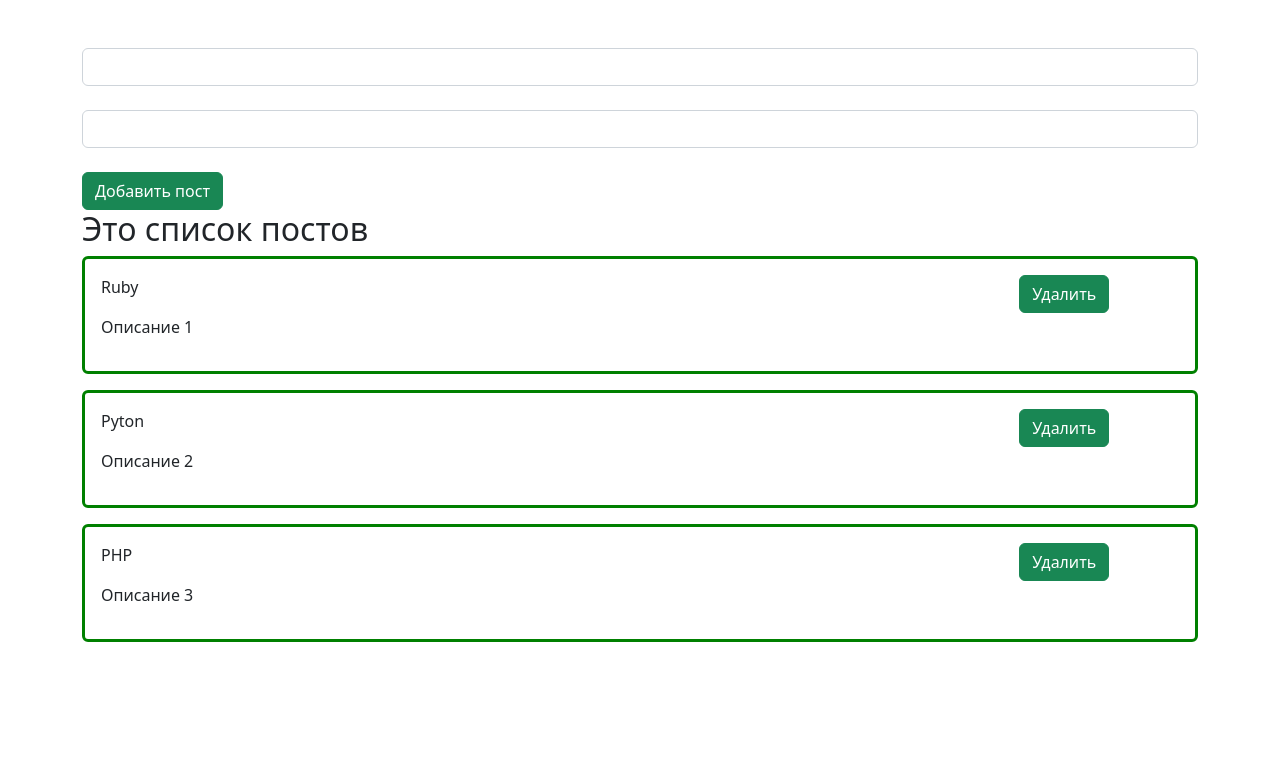
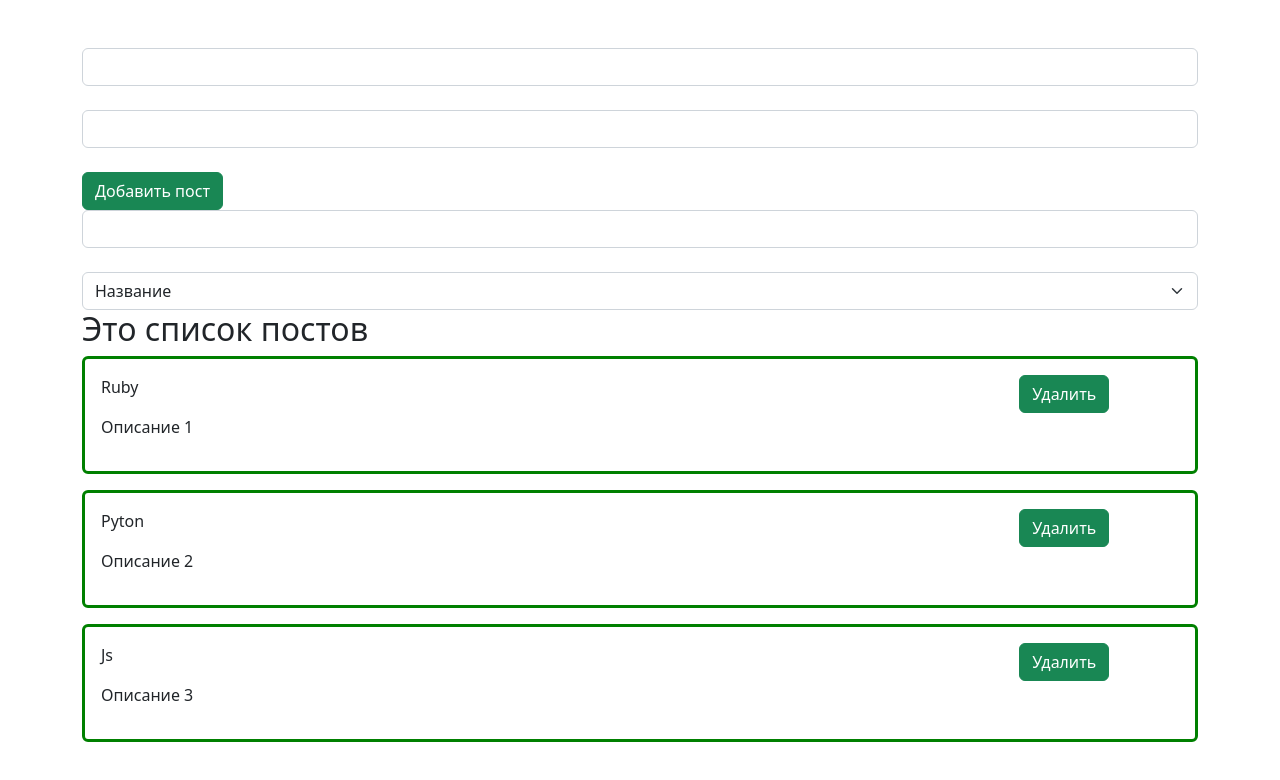
Before and after one commit to maxgrigoriew/react-course, a React (Create React App) app: page / in a window 1280 px wide. Shown: the top 780 px of the page. Built offline with nearby package versions, Linux system fonts and the light colour scheme.

Commit message:
add filter and search

```diff
--- a/src/App.js
+++ b/src/App.js
@@ -1,7 +1,8 @@
-import { useMemo, useState } from "react"
+import { useMemo, useState } from 'react'
 import Form from './components/Form'
-import Input from "./components/Input"
+import Input from './components/Input'
 import PostList from './components/PostList'
+import Select from './components/Select'
 
 function App() {
   const [posts, setPosts] = useState([
@@ -16,25 +17,52 @@ function App() {
       id: 2
     },
     {
-      title: 'PHP',
+      title: 'Js',
       body: 'Описание 3',
       id: 3
     }
   ])
 
-  const [input, setInput] = useState("")
+  const [sort, setSort] = useState('')
+  const [search, setSearch] = useState('')
 
-  const removePost = (post) => {
-    setPosts(posts.filter((p) => p.id !== post.id))
+  const removePost = post => {
+    setPosts(posts.filter(p => p.id !== post.id))
   }
 
-  const addPost = (post) => {
+  const addPost = post => {
     setPosts([...posts, post])
   }
+
+  const sortedPosts = useMemo(() => {
+    return sort
+      ? [...posts].sort((a, b) => {
+        if (a[sort] > b[sort]) {
+          return -1
+        }
+      })
+      : posts
+  }, [posts, sort])
+
+  const filtredPosts = useMemo(() => {
+    return search
+      ? [...sortedPosts].filter(post => post.title.includes(search))
+      : sortedPosts
+  }, [search, sortedPosts])
+
   return (
     <div className="container pt-5">
-      <Form add={addPost}/>
-      <PostList posts={posts} title={"Это список постов"} remove={removePost}/>
+      <Form add={addPost} />
+      <div>{sort}</div>
+      <Input value={search} onChange={e => setSearch(e.target.value)} />
+
+      <Select value={sort} onChange={post => setSort(post)} />
+
+      <PostList
+        posts={filtredPosts}
+        title={'Это список постов'}
+        remove={removePost}
+      />
     </div>
   )
 }
--- /dev/null
+++ b/src/components/Select.jsx
@@ -0,0 +1,14 @@
+import React from 'react'
+
+export default function Select({value, onChange}) {
+
+  return (
+    <select className='form-select' value={value} onChange={ e => onChange(e.target.value)}>
+    <option disabled>
+      Сортировка по:
+    </option>
+    <option value="title">Название</option>
+    <option value="body">Описание</option>
+  </select>
+  )
+}
```
Also changed, not shown: src/components/Modal.jsx (+6 -3 lines), src/components/PostItem.jsx (+9 -4 lines), 1 other file (tests, documents, lock files or other folders).
